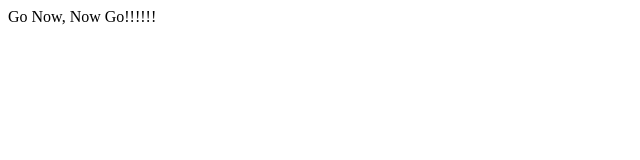
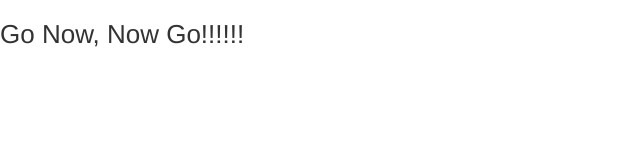
Before and after one commit to trwalker/webpack-test, a website built with webpack: page index.html in a window 1280 px wide. Shown: the whole page, without its empty margins (0-640 px from the left). Built offline with nearby package versions, Linux system fonts and the light colour scheme.

Commit message:
Added boostrap and inline css support

```diff
--- /dev/null
+++ b/app/app.css
@@ -0,0 +1,3 @@
+h1 {
+	font-size: 26px;
+}
--- a/app/app.js
+++ b/app/app.js
@@ -1,7 +1,8 @@
 import {login} from './login';
+import css from './app.css';
 
 (function() {
-	let titleSpan = document.createElement('span');
+	let titleSpan = document.createElement('h1');
 	titleSpan.innerHTML = 'Go Now, Now Go!!!!!!';
 
 	document.getElementById('app').appendChild(titleSpan);
--- a/index.html
+++ b/index.html
@@ -1,6 +1,11 @@
 <html>
+	<head>
+		<link rel="stylesheet" type="text/css" href="https://maxcdn.bootstrapcdn.com/bootstrap/3.3.7/css/bootstrap.min.css">
+	</head>
 	<body>
-		<div id="app"></div>
+		<div class="conatiner">
+			<div id="app"></div>
+		</div>
 		<script src="index.js"></script>
 	</body>
 </html>
--- a/package.json
+++ b/package.json
@@ -16,9 +16,11 @@
     "babel-core": "^6.14.0",
     "babel-loader": "^6.2.5",
     "babel-preset-es2015": "^6.14.0",
+    "css-loader": "^0.25.0",
     "eslint": "^3.4.0",
     "eslint-loader": "^1.5.0",
     "strip-loader": "^0.1.2",
+    "style-loader": "^0.13.1",
     "webpack": "^1.13.2"
   }
 }
--- a/webpack.config.js
+++ b/webpack.config.js
@@ -10,7 +10,8 @@ var config = {
 		],
 
 		loaders: [
-			{ loader: 'babel', query: { presets: ['es2015'] }, test: /\.js$/, exclude: /node_modules/ }
+			{ loader: 'babel', query: { presets: ['es2015'] }, test: /\.js$/, exclude: /node_modules/ },
+			{ loader: 'style-loader!css-loader', test: /\.css$/, exclude: /node_modules/ }
 		]
 	},
 
```
